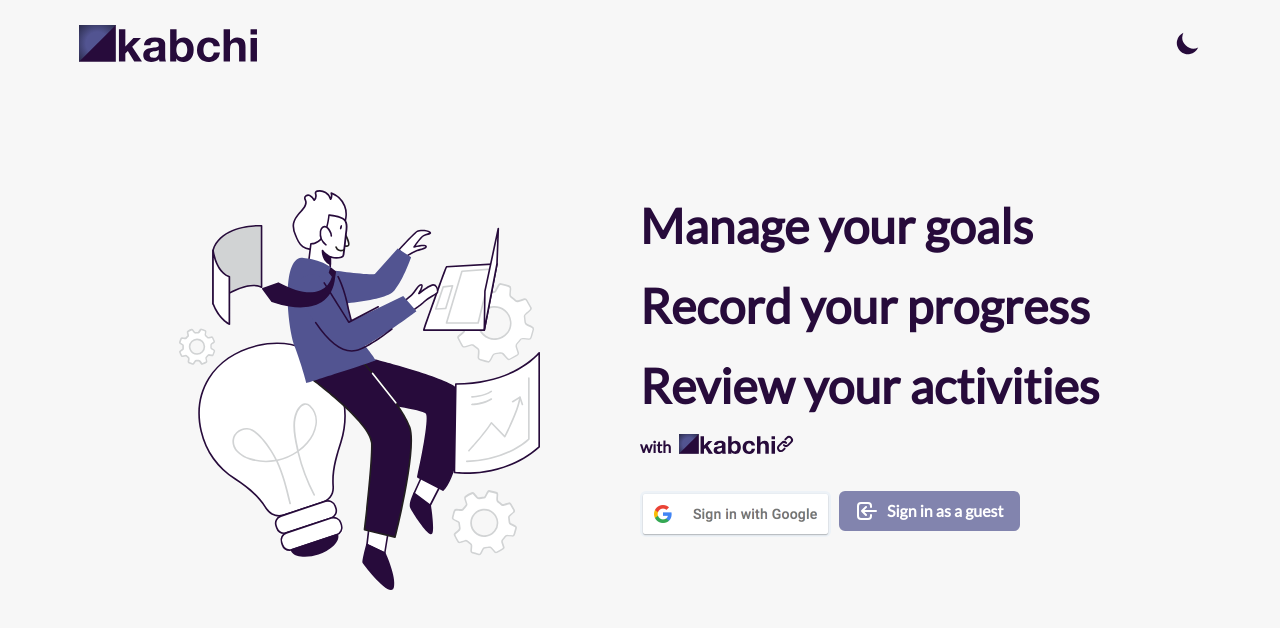
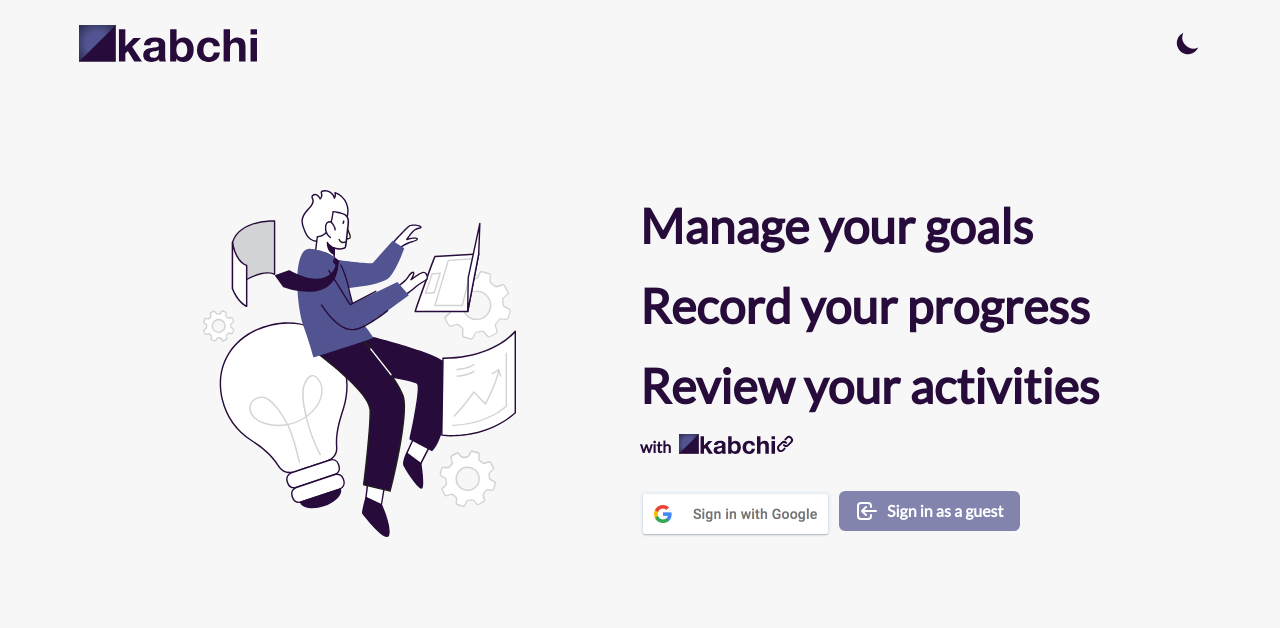
Before and after one commit to reactboy/kabchi, a Next.js app: page / in a window 1280 px wide. Shown: the top 628 px of the page. Built offline with nearby package versions, Linux system fonts and the light colour scheme; no server answers.

Commit message:
edit modified AppLayout component to apply page transition effect #86

```diff
--- a/src/components/layout/AppLayout.tsx
+++ b/src/components/layout/AppLayout.tsx
@@ -7,8 +7,10 @@
   FlexProps,
   Skeleton,
   useColorMode,
+  Box,
 } from '@chakra-ui/react'
 
+import { TransitionWrapper } from 'components/common'
 import { AppHeader, AppNavigation } from 'components/layout'
 import { WIDTH } from 'styles'
 import { DEFAULT } from 'utils/constants'
@@ -75,9 +77,11 @@
         maxW={maxW}
       >
         <AppHeader {...header} />
-        <Flex direction="column" flex="1" w="100%" {...innerOptions}>
-          {isAuthLoading ? <AppLayoutSkeleton /> : children}
-        </Flex>
+        <Box as={TransitionWrapper} w="100%">
+          <Flex direction="column" flex="1" w="100%" {...innerOptions}>
+            {isAuthLoading ? <AppLayoutSkeleton /> : children}
+          </Flex>
+        </Box>
         {uid && (
           <Flex position="fixed" bottom="0" left="0" w="100%" justify="center">
             <AppNavigation />
```
